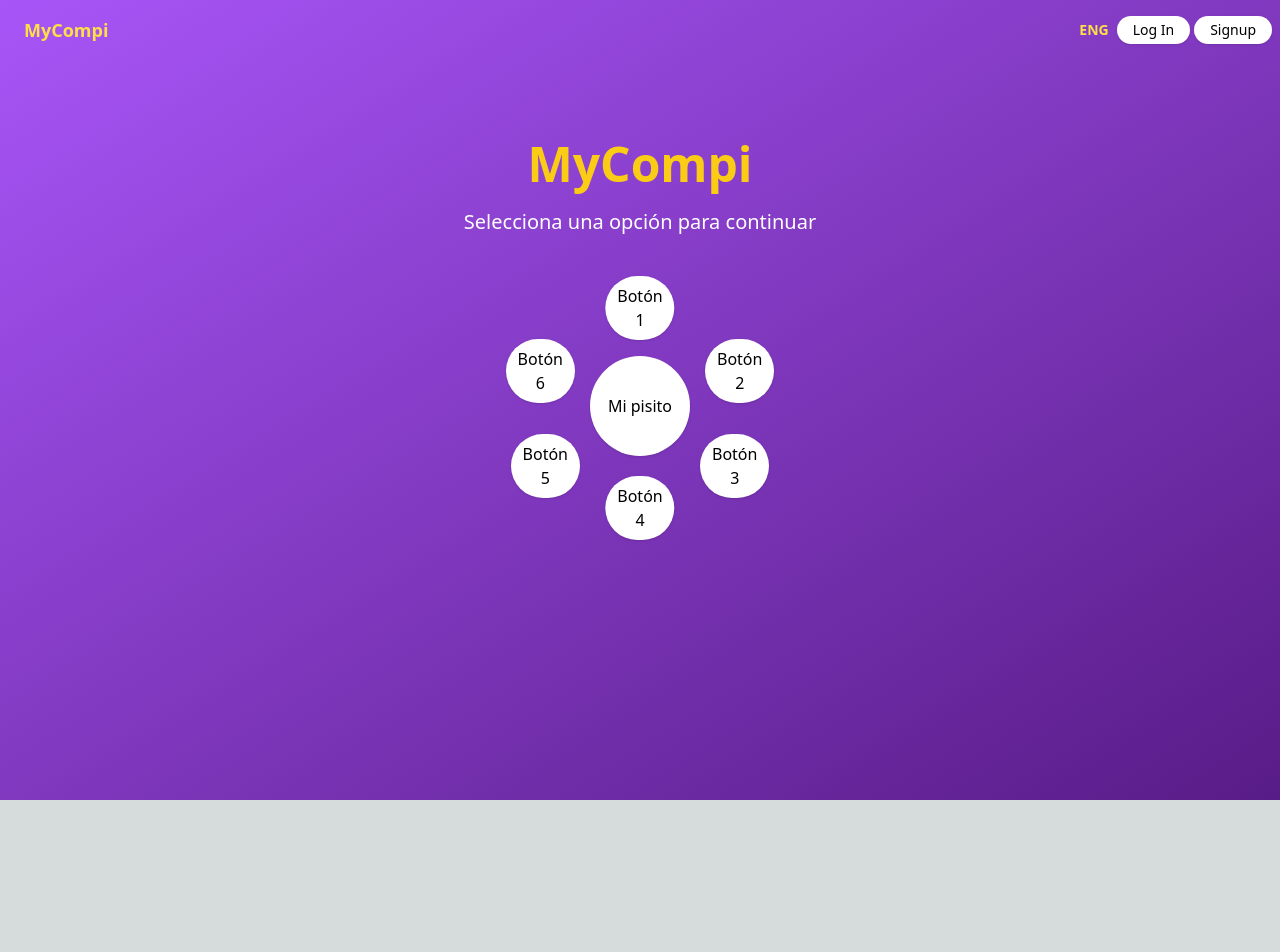
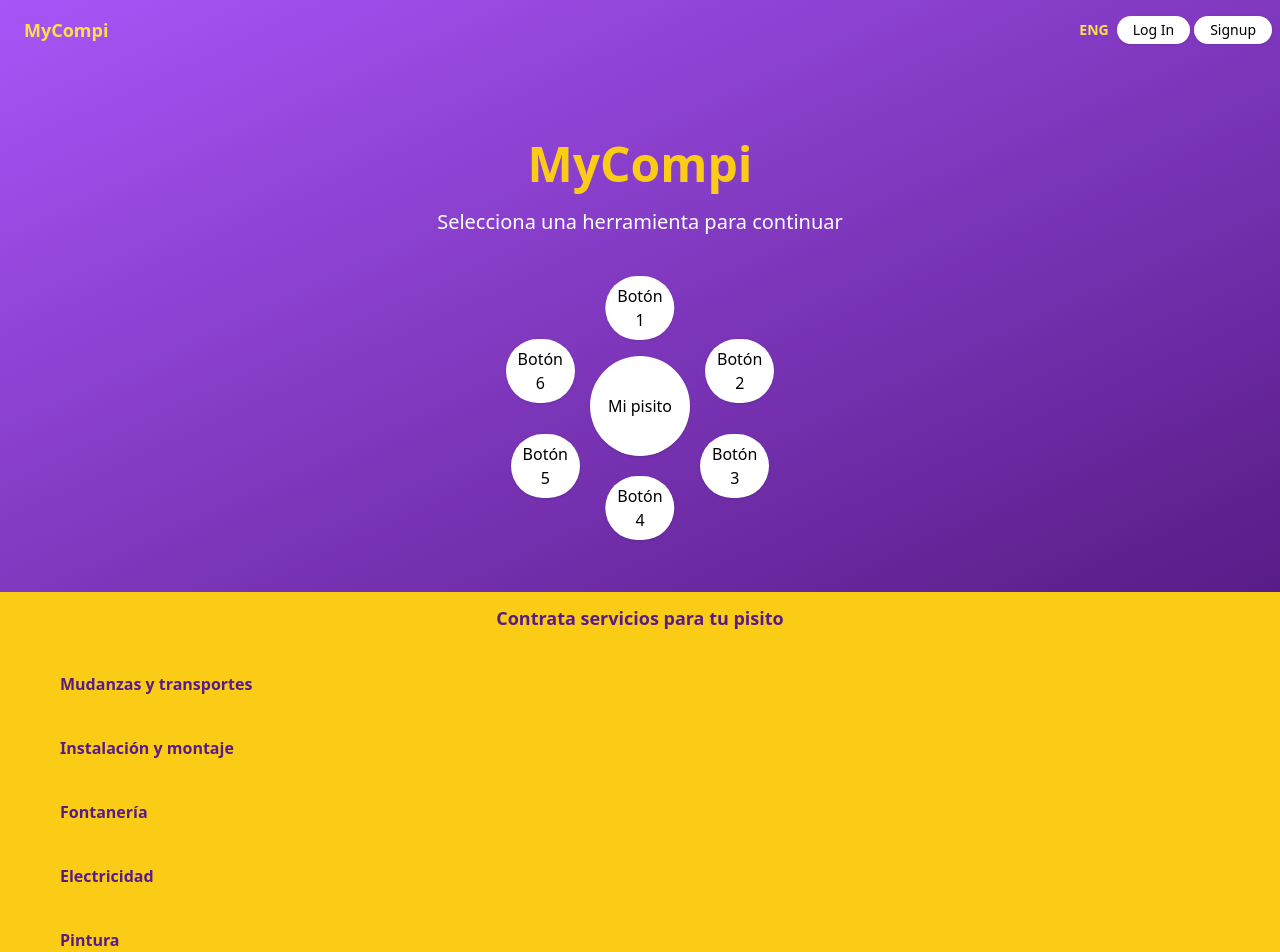
Before and after one commit to frankgimeno3/mycompi, a Next.js app: page /dashboard in a window 1280 px wide. Shown: the top 952 px of the page. Before the commit the page ends 800 px from the top, so only its background shows below. Built offline with nearby package versions, Linux system fonts and the light colour scheme.

Commit message:
añado servicestab

```diff
--- a/components/dashboard/Servicestab.tsx
+++ b/components/dashboard/Servicestab.tsx
@@ -2,8 +2,20 @@ import React from 'react';
 
 const Servicestab: React.FC = () => {
   return (
-    <>
-    </>
+    <nav className="bg-yellow-400 py-3">
+      <div className="container mx-auto px-4 text-center  font-bold">
+        <h2 className="text-lg text-purple-900 mx-7">
+          Contrata servicios para tu pisito
+        </h2>
+      </div>
+      <h3 className="text-md text-purple-900 ml-10 pl-5 font-bold mt-10">Mudanzas y transportes</h3>
+      <h3 className="text-md text-purple-900 ml-10 pl-5 font-bold mt-10">Instalación y montaje</h3>
+      <h3 className="text-md text-purple-900 ml-10 pl-5 font-bold mt-10">Fontanería</h3>
+      <h3 className="text-md text-purple-900 ml-10 pl-5 font-bold mt-10">Electricidad</h3>
+      <h3 className="text-md text-purple-900 ml-10 pl-5 font-bold mt-10">Pintura</h3>
+      <h3 className="text-md text-purple-900 ml-10 pl-5 font-bold mt-10">Servicios de Limpieza</h3>
+      <h3 className="text-md text-purple-900 ml-10 pl-5 font-bold mt-10">Control de plagas</h3>
+    </nav>
   );
 };
 
--- a/pages/dashboard/index.tsx
+++ b/pages/dashboard/index.tsx
@@ -2,18 +2,18 @@ import React from 'react';
 import Mainroller from '../../components/dashboard/Mainroller';
 import Servicestab from '../../components/dashboard/Servicestab';
 
-
 const Dashgboard: React.FC = () => {
   return (
-    <div className="min-h-screen flex items-start justify-center bg-gradient-to-br from-purple-500 to-purple-900">
-      <div className="text-center mt-5 p-10">
-        <h1 className="text-5xl font-bold text-yellow-400 mt-20">MyCompi</h1>
-        <h2 className="text-white text-xl  mt-5">Selecciona una opción para continuar </h2>
-      <Mainroller/>
-      <Servicestab/>
+    <>
+      <div className=" flex items-start justify-center bg-gradient-to-br from-purple-500 to-purple-900 pb-4">
+        <div className="text-center mt-5 p-10 h-90vh mb-20 ">
+          <h1 className="text-5xl font-bold text-yellow-400 mt-20">MyCompi</h1>
+          <h2 className="text-white text-xl mt-5">Selecciona una herramienta para continuar</h2>
+          <Mainroller />
+        </div>
       </div>
-
-    </div>
+      <Servicestab />
+    </>
   );
 };
 
```
